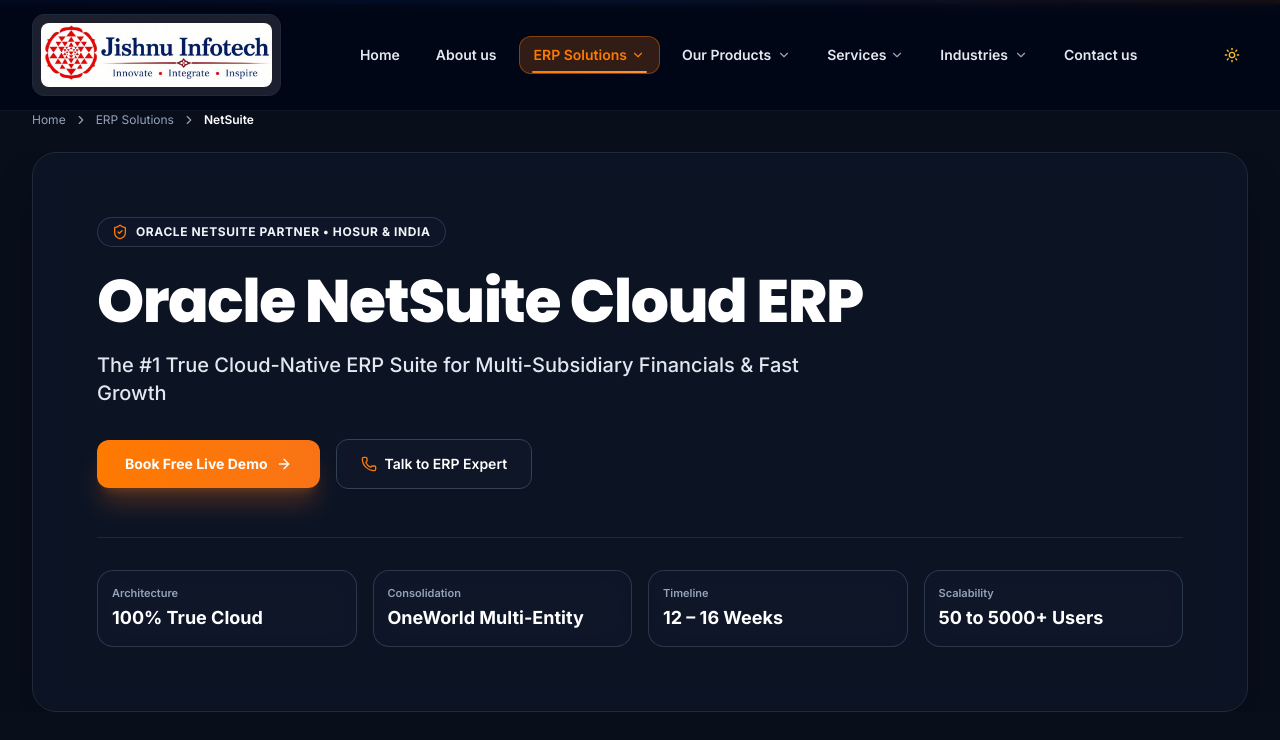
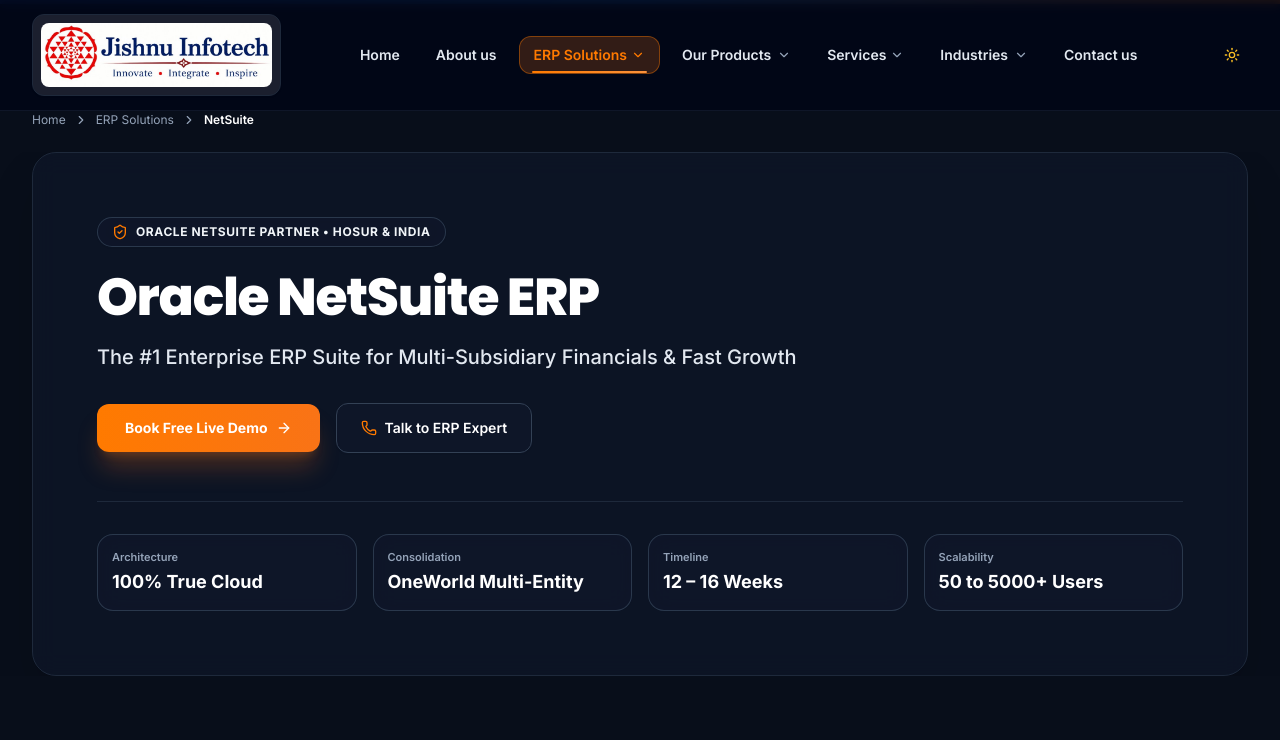
Before and after one commit to Jishnu-Support/jishnuinfotech_website, a React (Vite) app in the folder client/: page /solutions/oracle-netsuite in a window 1280 px wide. Shown: the top 740 px of the page. Built offline with nearby package versions, Linux system fonts and the light colour scheme.

Commit message:
feat: make SAP B1 and SAP S/4HANA titles in single line on solution detail pages

```diff
--- a/client/src/pages/SolutionDetailPage.jsx
+++ b/client/src/pages/SolutionDetailPage.jsx
@@ -134,8 +134,8 @@ const solutionsData = {
   'sap-s4hana': {
     slug: 'sap-s4hana',
     shortName: 'SAP S/4HANA',
-    title: 'SAP S/4HANA Enterprise Cloud',
-    tagline: 'Real-Time In-Memory Intelligent Enterprise Cloud ERP for Large Organizations',
+    title: 'SAP S/4HANA Enterprise',
+    tagline: 'Real-Time In-Memory Intelligent Enterprise ERP for Large Organizations',
     partnerBadge: 'Enterprise SAP Practice • Hosur & India',
     color: 'from-blue-700 via-blue-900 to-slate-950',
     accentColor: '#1E90FF',
@@ -186,8 +186,8 @@ const solutionsData = {
   'oracle-netsuite': {
     slug: 'oracle-netsuite',
     shortName: 'NetSuite',
-    title: 'Oracle NetSuite Cloud ERP',
-    tagline: 'The #1 True Cloud-Native ERP Suite for Multi-Subsidiary Financials & Fast Growth',
+    title: 'Oracle NetSuite ERP',
+    tagline: 'The #1 Enterprise ERP Suite for Multi-Subsidiary Financials & Fast Growth',
     partnerBadge: 'Oracle NetSuite Partner • Hosur & India',
     color: 'from-amber-600 via-orange-700 to-slate-900',
     accentColor: '#FF7A00',
@@ -373,13 +373,13 @@ export default function SolutionDetailPage() {
         <section className="relative overflow-hidden mb-16">
           <div className="max-w-7xl mx-auto px-4 sm:px-6 lg:px-8">
             <div className="rounded-3xl relative p-8 sm:p-12 lg:p-16 text-slate-900 dark:text-white shadow-2xl border border-slate-200/80 dark:border-slate-800 overflow-hidden bg-white/70 dark:bg-slate-900/70 backdrop-blur-md">
-              <div className="max-w-3xl relative z-10">
+              <div className="max-w-5xl relative z-10">
                 <div className="inline-flex items-center gap-2 px-3.5 py-1.5 rounded-full bg-white/80 dark:bg-slate-900/80 backdrop-blur-md border border-slate-200/90 dark:border-slate-700/80 text-xs font-bold uppercase tracking-wider mb-6 text-slate-800 dark:text-slate-100 shadow-sm">
                   <ShieldCheck className="w-4 h-4 text-brand-orange" />
                   <span>{solution.partnerBadge}</span>
                 </div>
 
-                <h1 className="text-3xl sm:text-5xl lg:text-6xl font-extrabold font-heading tracking-tight leading-tight text-slate-900 dark:text-white">
+                <h1 className="text-2xl sm:text-4xl md:text-5xl lg:text-[3.25rem] font-extrabold font-heading tracking-tight leading-tight text-slate-900 dark:text-white whitespace-normal sm:whitespace-nowrap">
                   {solution.title}
                 </h1>
 
```
